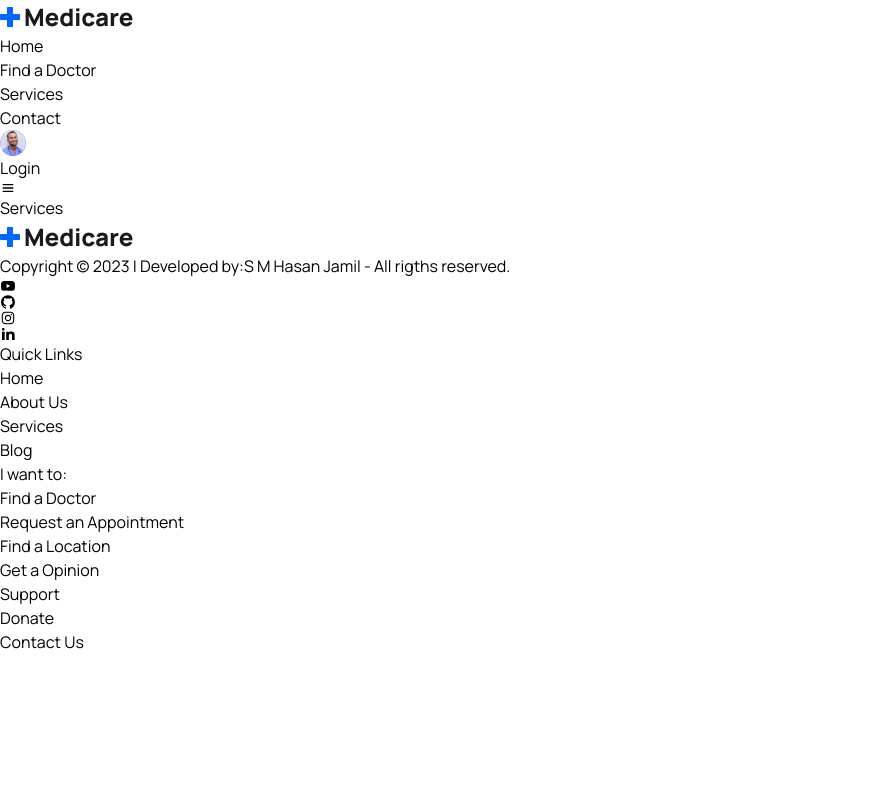
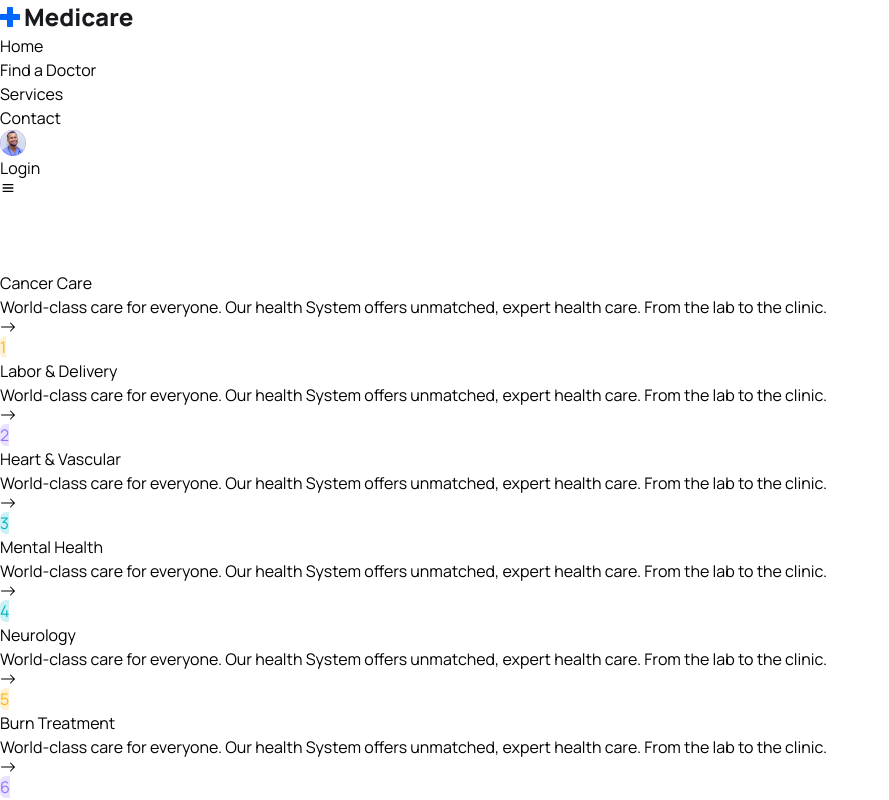
Before and after one commit to smhasanjamil/doctors-point-client-side, a React (Vite) app: page /services in a window 1280 px wide. Shown: the top 800 px of the page, without its empty margins (0-889 px from the left). Built offline with nearby package versions, Linux system fonts and the light colour scheme; the HTML template or start-up script is replaced by a standard one.

Commit message:
Services page content added

```diff
--- a/src/pages/Doctors/Doctors.jsx
+++ /dev/null
@@ -1,9 +0,0 @@
-const Doctors = () => {
-  return (
-    <>
-      <h3>Doctors</h3>
-    </>
-  );
-};
-
-export default Doctors;
--- a/src/pages/Services.jsx
+++ b/src/pages/Services.jsx
@@ -1,8 +1,17 @@
+import { services } from "../assets/data/services";
+import ServiceCard from "../components/Services/ServiceCard";
+
 const Services = () => {
   return (
-    <>
-      <h3>Services</h3>
-    </>
+    <section>
+      <div className="container">
+        <div className="grid grid-cols-1 md:grid-cols-2 lg:grid-cols-3 gap-5 lg:gap-[30px]">
+          {services?.map((item, index) => (
+            <ServiceCard item={item} index={index} key={index} />
+          ))}
+        </div>
+      </div>
+    </section>
   );
 };
 
```
